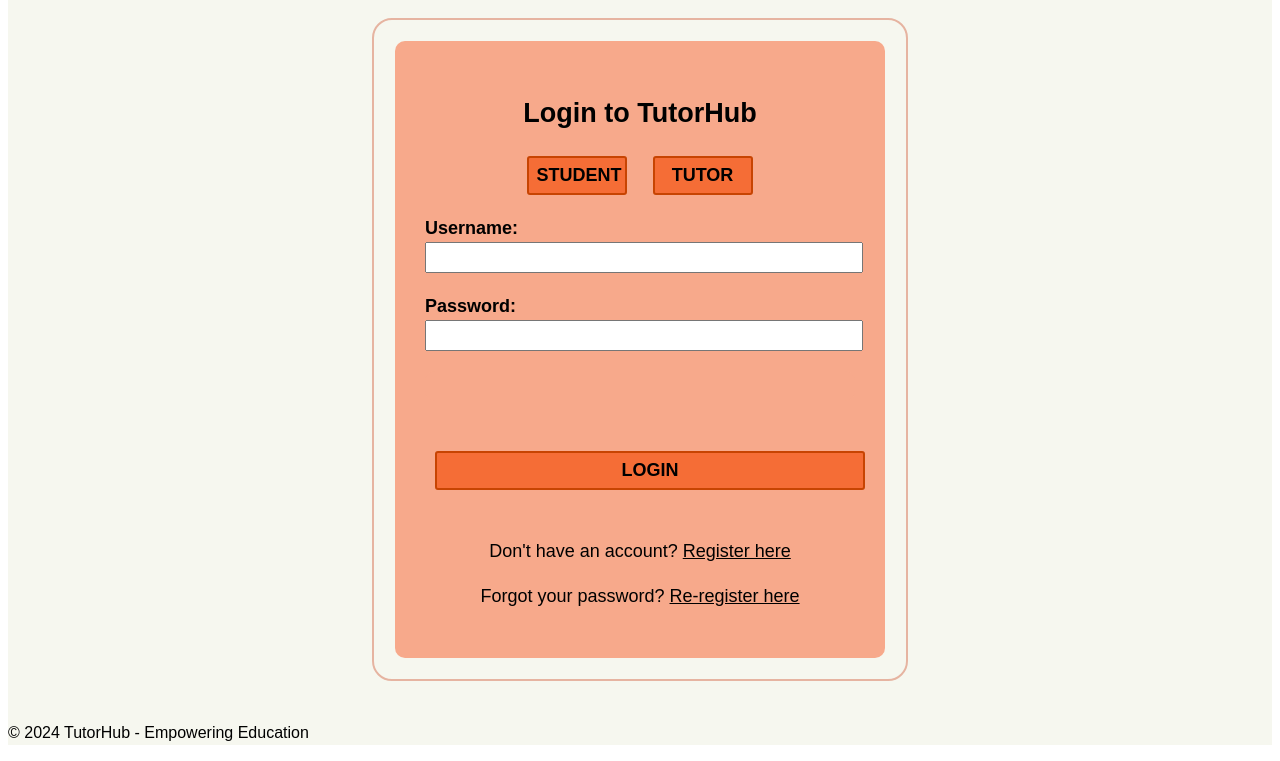
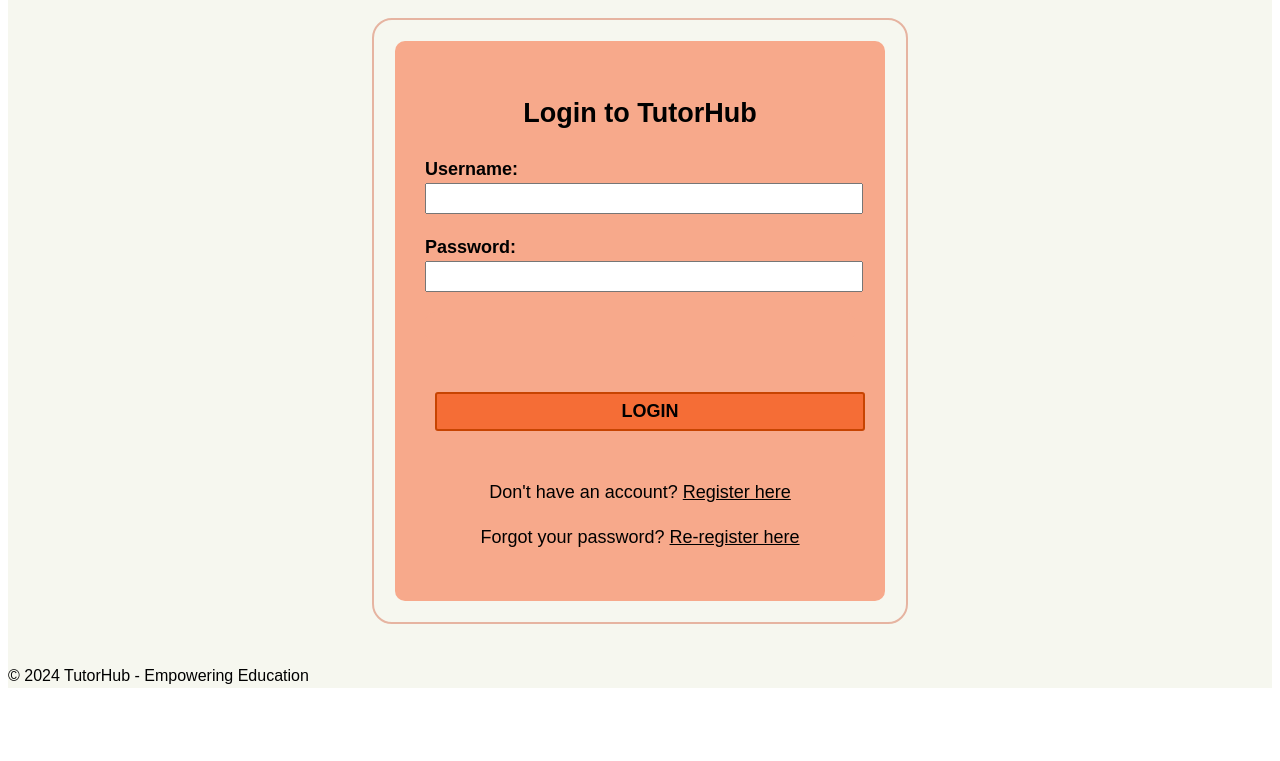
Before and after one commit to febaea/TutorBlog, a website: page app/public/html/login.html in a window 1280 px wide. Shown: the part 180-941 px from the top of the page. After the commit the page ends 884 px from the top, so only its background shows below. Drawn offline with Linux system fonts and the light colour scheme.

Commit message:
removed buttons

```diff
--- a/app/public/html/login.html
+++ b/app/public/html/login.html
@@ -17,21 +17,6 @@
       <section style="padding: 30px">
         <h2>Login to TutorHub</h2>
         <div style="margin: 20px 0; text-align: center">
-          <button
-            class="role-btn link_btn"
-            data-role="student"
-            style="margin: 0 10px; background-color: #f56d36"
-          >
-            Student
-          </button>
-          <button
-            class="role-btn link_btn"
-            data-role="tutor"
-            style="margin: 0 10px"
-          >
-            Tutor
-          </button>
-        </div>
 
         <form id="loginForm" style="text-align: left">
           <div style="margin-bottom: 20px">
```
